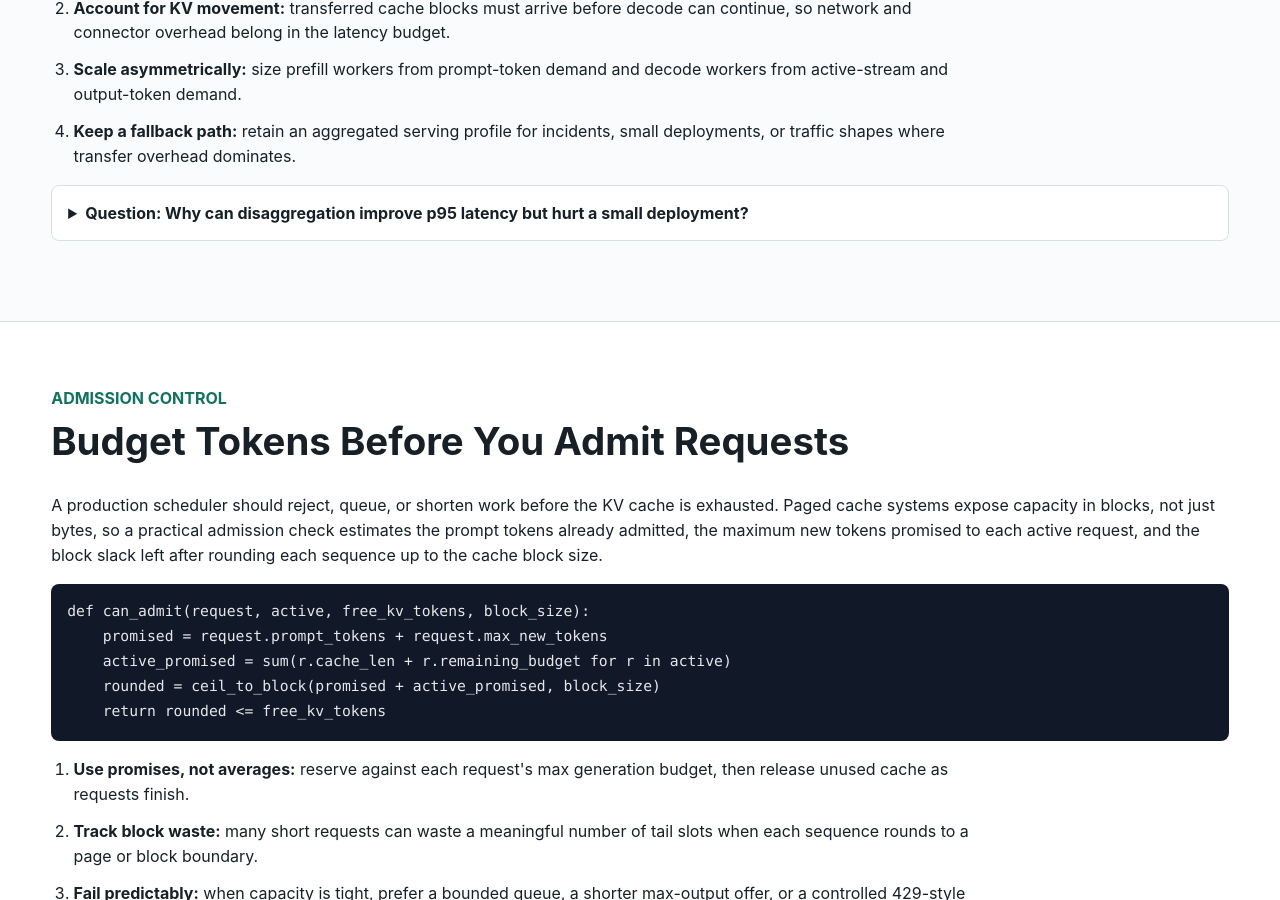
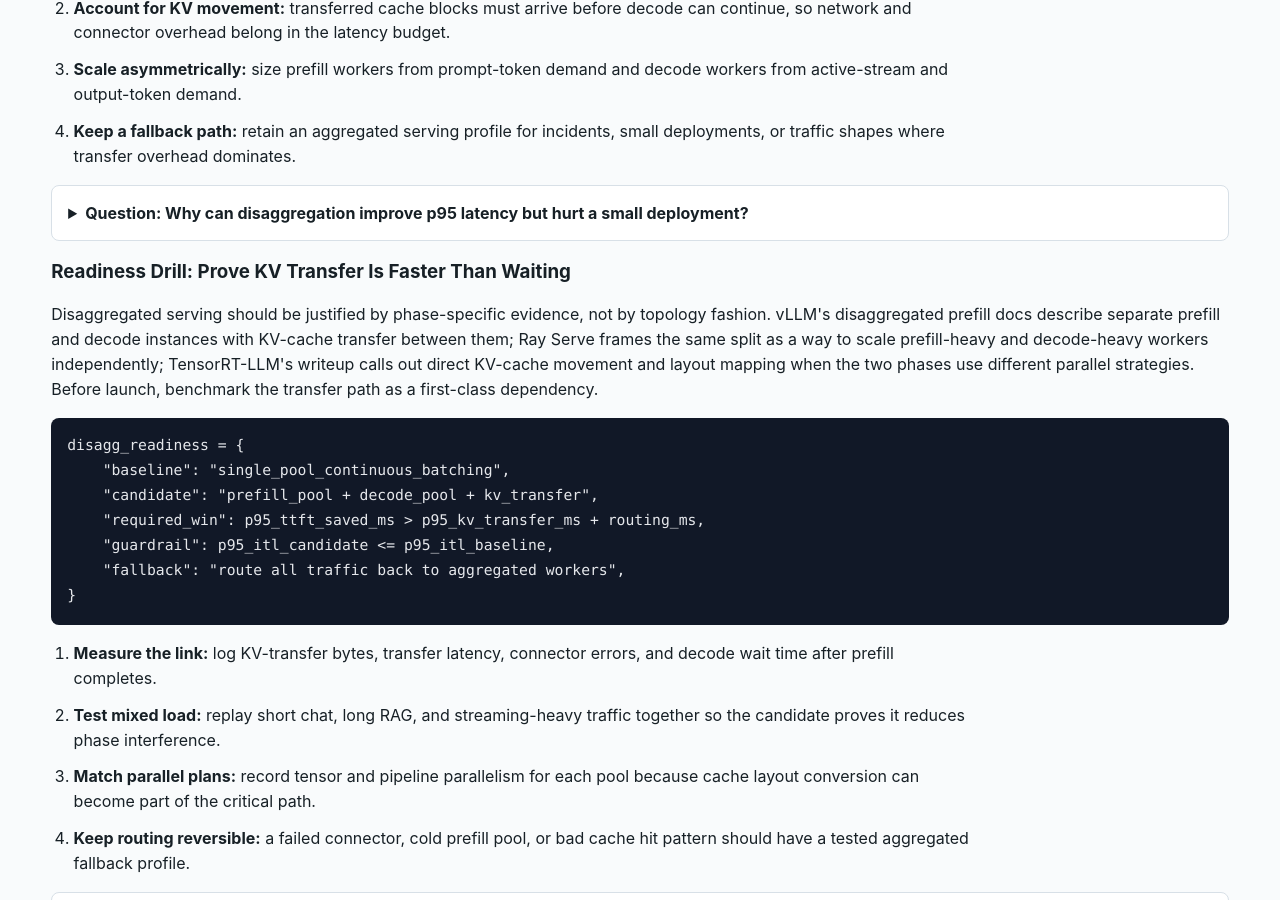
Before and after one commit to kennethli319/kennethli319.github.io, a Jekyll site: the page llm-ml-course/lessons/production-serving.html, which Jekyll copies as it is, in a window 1280 px wide and 900 px high, scrolled down 3901 px. Built offline with Jekyll 4.4.1, drawn with Linux system fonts in a browser that asks for light colours; some of the changed text lies outside the part shown.

Commit message:
Sync disaggregated serving readiness drill

```diff
--- a/llm-ml-course/lessons/production-serving.html
+++ b/llm-ml-course/lessons/production-serving.html
@@ -176,6 +176,40 @@
         <summary>Question: Why can disaggregation improve p95 latency but hurt a small deployment?</summary>
         <p>It can isolate prefill spikes from decode streams at scale, but a small or steady workload may pay extra routing and KV-transfer overhead without enough queueing reduction to offset it.</p>
       </details>
+      <h3>Readiness Drill: Prove KV Transfer Is Faster Than Waiting</h3>
+      <p>
+        Disaggregated serving should be justified by phase-specific evidence,
+        not by topology fashion. vLLM's disaggregated prefill docs describe
+        separate prefill and decode instances with KV-cache transfer between
+        them; Ray Serve frames the same split as a way to scale prefill-heavy
+        and decode-heavy workers independently; TensorRT-LLM's writeup calls
+        out direct KV-cache movement and layout mapping when the two phases use
+        different parallel strategies. Before launch, benchmark the transfer
+        path as a first-class dependency.
+      </p>
+      <pre><code>disagg_readiness = {
+    "baseline": "single_pool_continuous_batching",
+    "candidate": "prefill_pool + decode_pool + kv_transfer",
+    "required_win": p95_ttft_saved_ms > p95_kv_transfer_ms + routing_ms,
+    "guardrail": p95_itl_candidate <= p95_itl_baseline,
+    "fallback": "route all traffic back to aggregated workers",
+}</code></pre>
+      <ol class="steps">
+        <li><strong>Measure the link:</strong> log KV-transfer bytes, transfer latency, connector errors, and decode wait time after prefill completes.</li>
+        <li><strong>Test mixed load:</strong> replay short chat, long RAG, and streaming-heavy traffic together so the candidate proves it reduces phase interference.</li>
+        <li><strong>Match parallel plans:</strong> record tensor and pipeline parallelism for each pool because cache layout conversion can become part of the critical path.</li>
+        <li><strong>Keep routing reversible:</strong> a failed connector, cold prefill pool, or bad cache hit pattern should have a tested aggregated fallback profile.</li>
+      </ol>
+      <details class="qa">
+        <summary>Question: What is the simplest sign that disaggregation is premature?</summary>
+        <p>The single-pool baseline has acceptable TTFT and ITL under the real prompt mix, while the split deployment spends more time routing or moving KV blocks than it saves in queueing.</p>
+      </details>
+      <p>
+        Sources:
+        <a href="https://docs.vllm.ai/en/latest/features/disagg_prefill/">vLLM disaggregated prefilling</a>,
+        <a href="https://docs.ray.io/en/latest/serve/llm/user-guides/prefill-decode.html">Ray Serve prefill/decode disaggregation</a>,
+        <a href="https://nvidia.github.io/TensorRT-LLM/blogs/tech_blog/blog5_Disaggregated_Serving_in_TensorRT-LLM.html">TensorRT-LLM disaggregated serving</a>.
+      </p>
     </section>
 
     <section id="admission" class="band">
```
